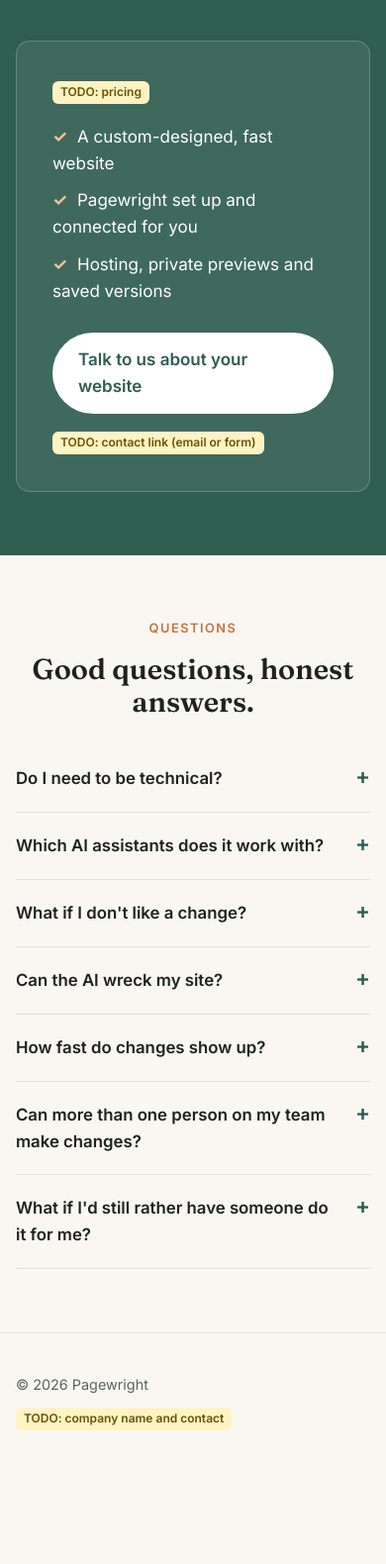
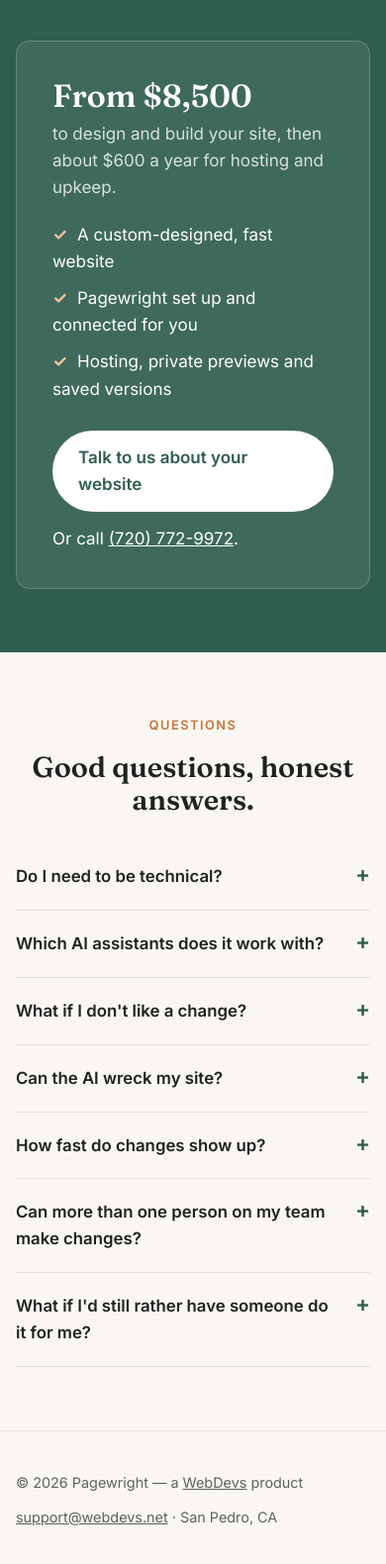
Before and after one commit to webdevs-net/pagewright-info, a plain HTML site: page index.html in a window 390 px wide. Shown: the part 7183-8763 px from the top of the page at 99% size. Before the commit the page ends 8668 px from the top, so only its background shows below. Drawn offline with Linux system fonts and the light colour scheme.

Commit message:
Fill in the four placeholder sections
The page is public and linked from an upcoming blog post, so the yellow TODO
chips and the dead contact button needed real copy.

Pricing: "From $8,500" to build, about $600 a year for hosting and upkeep. The
same pair of figures the blog post uses, so the two cannot drift. "From" sets a
floor without pricing a site that has not been scoped, and the annual figure is
stated plainly rather than buried, since the audience has been burned by a
maintenance line that grew.

Contact: the button now opens a mail client rather than linking to "#", with the
phone number beside it. A form would need a third-party handler on a static
site, which sits badly on a page whose argument is bounded dependencies; if a
form is wanted later, the button can point at webdevs.net instead.

Footer: names WebDevs and links it. The page previously read as a product with
no company behind it, which is the thing that makes an unfamiliar visitor
hesitate.

The connector FAQ says both assistants are supported on current paid plans and
that the specific plan gets confirmed during setup, rather than naming tiers.
Sources on which Claude plans allow custom connectors disagree about Ultra, most
are secondary blogs rather than Anthropic's help center, and nothing reliable
covers ChatGPT's side — plan names move faster than a static page gets updated.

Adds .price-figure styling to match, at Fraunces 600, since 700 is not among the
weights the page loads.

Co-Authored-By: Claude Opus 5 <noreply@anthropic.com>

```diff
--- a/index.html
+++ b/index.html
@@ -133,6 +133,8 @@
   .price-box ul { list-style: none; padding: 0; margin: 20px 0 28px; display: grid; gap: 10px; }
   .price-box li::before { content: "✓"; margin-right: 10px; color: #f2c29b; font-weight: 700; }
   .price-box .btn { background: #fff; color: var(--accent); }
+  .price-figure strong { display: block; font-family: Fraunces, Georgia, serif; font-size: 2rem; font-weight: 600; line-height: 1.2; }
+  .price-figure span { display: block; margin-top: 6px; color: rgba(255,255,255,.8); }
   .todo { display: inline-block; background: #fff3c4; color: #6b5200; font: 600 0.75rem/1.4 Inter, sans-serif; padding: 3px 8px; border-radius: 6px; }
 
   /* faq */
@@ -337,14 +339,17 @@
     <h2>Comes with every website we build.</h2>
     <p class="lead">Pagewright isn't an app you download. It's part of a custom website, designed and hosted by us, that you can then keep up to date yourself.</p>
     <div class="price-box">
-      <span class="todo">TODO: pricing</span>
+      <div class="price-figure">
+        <strong>From $8,500</strong>
+        <span>to design and build your site, then about $600 a year for hosting and upkeep.</span>
+      </div>
       <ul>
         <li>A custom-designed, fast website</li>
         <li>Pagewright set up and connected for you</li>
         <li>Hosting, private previews and saved versions</li>
       </ul>
-      <a class="btn" href="#">Talk to us about your website</a>
-      <p style="margin-top:14px"><span class="todo">TODO: contact link (email or form)</span></p>
+      <a class="btn" href="mailto:support@webdevs.net?subject=Pagewright%20website%20enquiry">Talk to us about your website</a>
+      <p style="margin-top:14px">Or call <a href="tel:+17207729972">(720)&nbsp;772-9972</a>.</p>
     </div>
   </div>
 </section>
@@ -361,8 +366,9 @@
     </details>
     <details>
       <summary>Which AI assistants does it work with?</summary>
-      <p>Claude and ChatGPT. You use your own account, the same one you already chat with.</p>
-      <!-- TODO: confirm which Claude and ChatGPT plans allow adding a custom connector, and say so here. -->
+      <p>Claude and ChatGPT. You use your own account, the same one you already chat with.
+      Adding a connector is supported on the current paid plans for both; we'll confirm your
+      specific plan works during setup, before you commit to anything.</p>
     </details>
     <details>
       <summary>What if I don't like a change?</summary>
@@ -389,8 +395,8 @@
 
 <footer>
   <div class="wrap">
-    <span>© 2026 Pagewright</span>
-    <span class="todo">TODO: company name and contact</span>
+    <span>© 2026 Pagewright — a <a href="https://webdevs.net">WebDevs</a> product</span>
+    <span><a href="mailto:support@webdevs.net">support@webdevs.net</a> · San Pedro, CA</span>
   </div>
 </footer>
 
```
